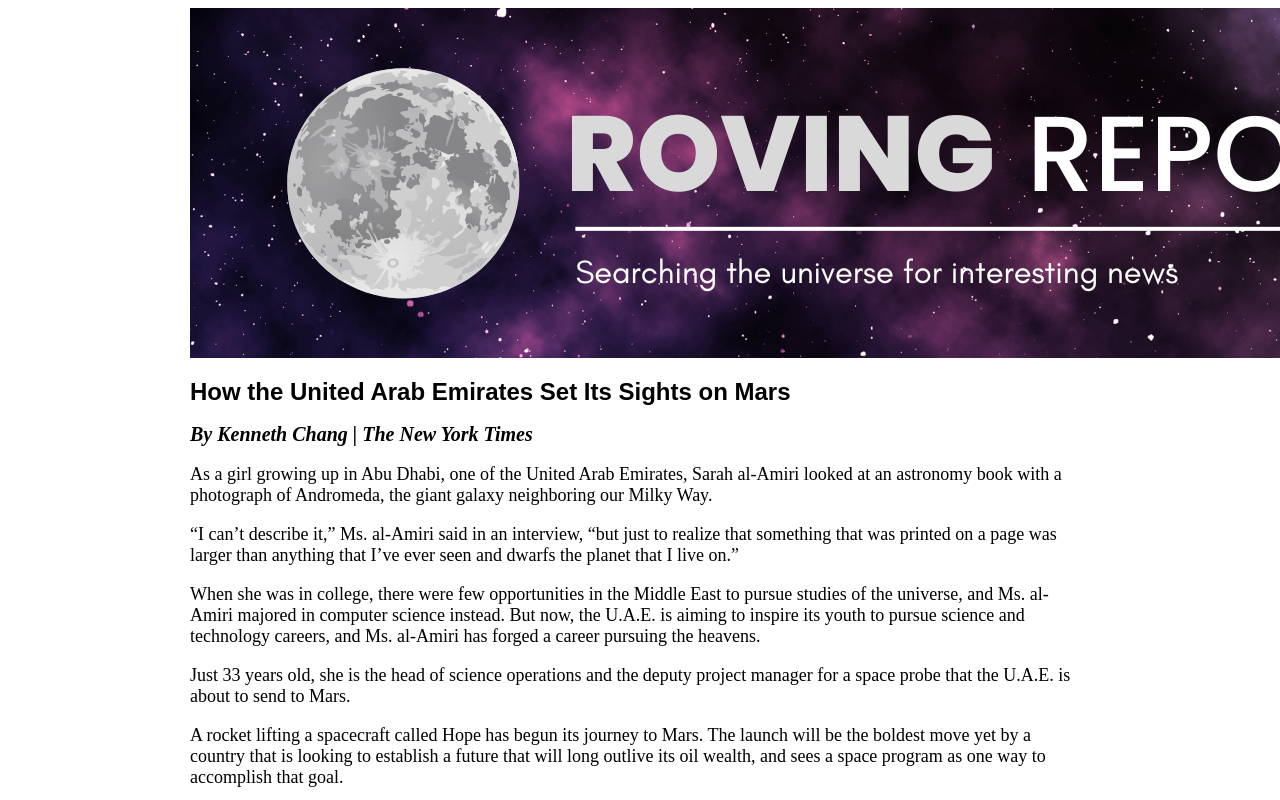
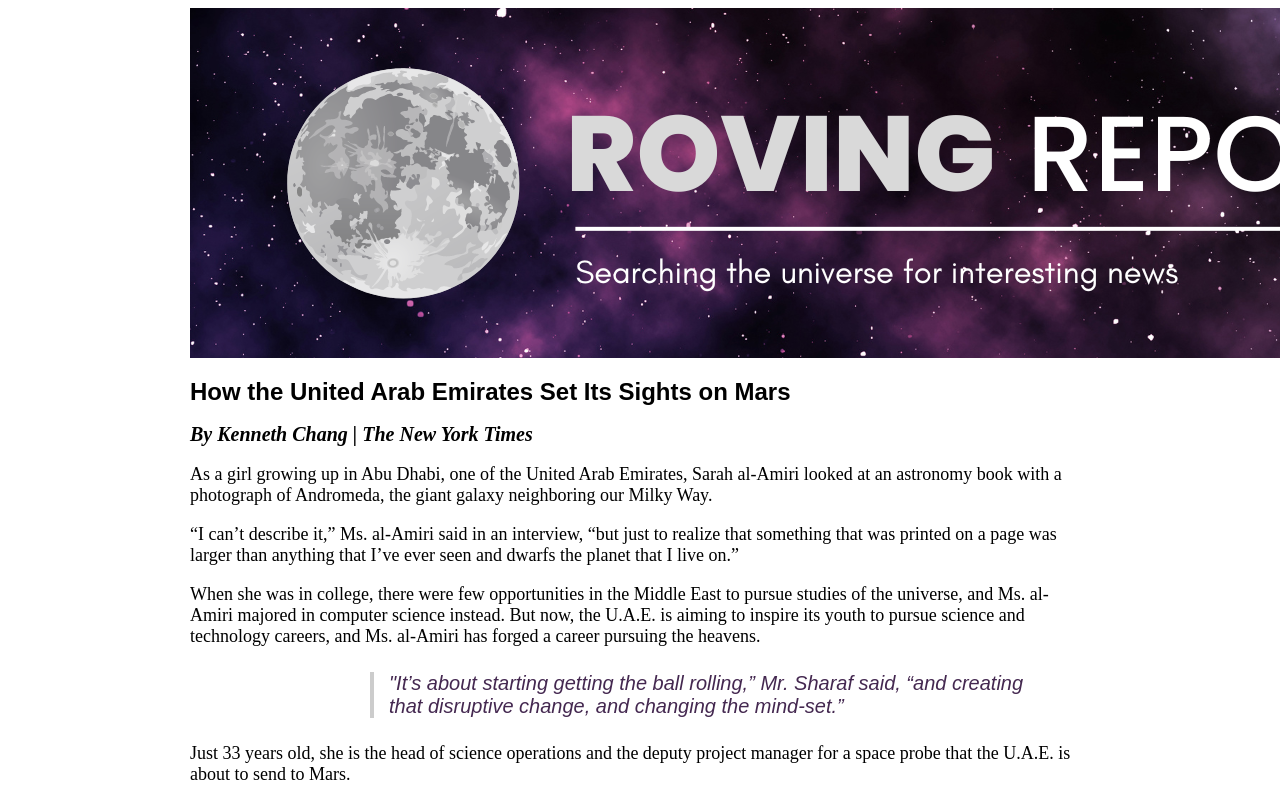
Before and after one commit to lcbcech/Laura-Cech-JOUR652, a plain HTML site: page cech-layout/index.html in a window 1280 px wide. Shown: the top 800 px of the page. Drawn offline with Linux system fonts and the light colour scheme.

Commit message:
add block quote

```diff
--- a/cech-layout/index.html
+++ b/cech-layout/index.html
@@ -19,6 +19,9 @@
       <p>“I can’t describe it,” Ms. al-Amiri said in an interview, “but just to realize that something that was printed on a page was larger than anything that I’ve ever seen and dwarfs the planet that I live on.”</p>
 
       <p>When she was in college, there were few opportunities in the Middle East to pursue studies of the universe, and Ms. al-Amiri majored in computer science instead. But now, the U.A.E. is aiming to inspire its youth to pursue science and technology careers, and Ms. al-Amiri has forged a career pursuing the heavens.</p>
+
+<blockquote>"It’s about starting getting the ball rolling,” Mr. Sharaf said, “and creating that disruptive change, and changing the mind-set.”
+</blockquote>
 
       <p>Just 33 years old, she is the head of science operations and the deputy project manager for a space probe that the U.A.E. is about to send to Mars.</p>
 
--- a/cech-layout/stylesheet.css
+++ b/cech-layout/stylesheet.css
@@ -6,10 +6,6 @@
   width: 900px;
 }
 
-#mast {
-  margin: 0 auto;
-  width: 50%;
-}
 
 h1{
   font-family: "Arial", Georgia, sans-serif;
@@ -27,3 +23,14 @@ p {
     font-family: "Times New Roman", Times, serif;
     font-size: 18px;
 }
+
+blockquote {
+  font: 20px normal helvetica, sans-serif;
+  font-style: italic;
+  margin-top: 25px;
+  margin-bottom: 25px;
+  color: #442850;
+  margin-left: 180px;
+  padding-left: 15px;
+  border-left: 4px solid #ccc;
+}
```
